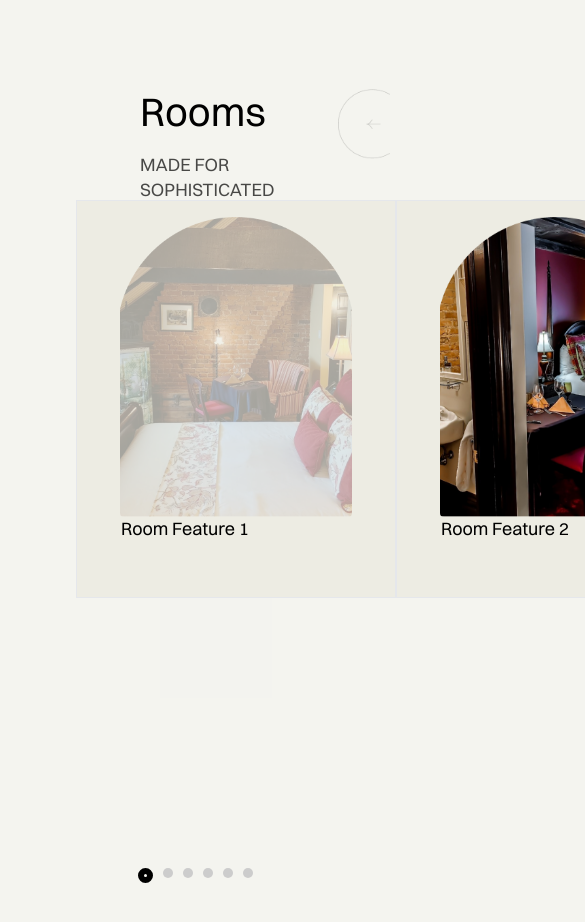
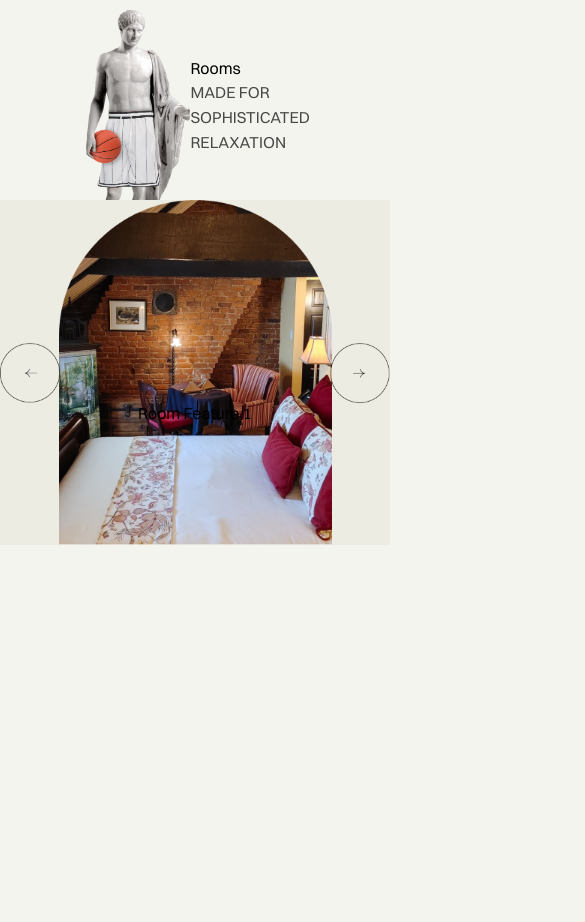
Before and after one commit to Bilalkhanmadakhail/bxtracktask, a React (Create React App) app: page / in a window 390 px wide. Shown: the top 922 px of the page, 585 px wide, since content can reach past the window. After the commit the page ends 844 px from the top, so only its background shows below. Built offline with nearby package versions, Linux system fonts and the light colour scheme.

Commit message:
new changesss

```diff
--- a/src/App.css
+++ b/src/App.css
@@ -5,6 +5,7 @@ body {
   margin: 0;
   overflow-x: hidden;
   background-color: #F4F4EF;
+  width: 100%;
   padding: 0;
 }
 .large-dot {
@@ -34,7 +35,7 @@ body {
 .slider {
   display: flex;
   /* width: 100% !important; */
-  top: 200px !important;
+  /* top: 200px !important; */
   /* position: absolute; */
   z-index: 50;
 
--- a/src/App.js
+++ b/src/App.js
@@ -3,7 +3,7 @@ import './App.css';
 import RoomsScreen from './components/RoomsScreen'
 function App() {
   return (
-    <div className="App">
+    <div className="App  ">
       <RoomsScreen />
     </div>
   );
--- a/src/components/RoomsScreen.js
+++ b/src/components/RoomsScreen.js
@@ -8,7 +8,7 @@ import statue from "../assets/Vector (17).png";
 import image6 from "../assets/image3.png";
 import left from "../assets/Group 1000003642.png";
 import right from "../assets/Group 4285 (1).png";
-import '../App.css';
+import "../App.css";
 
 const images = [image1, image2, image3, image4, image5, image6];
 
@@ -39,41 +39,85 @@ const RoomsScreen = () => {
   };
 
   const currentLeftmostIndex = Math.max(0, startIndex);
+  /////for the second screen
+  const captions = [
+    'Room Feature 1',
+    'Room Feature 2',
+    'Room Feature 3',
+    'Room Feature 4',
+    'Room Feature 5',
+    'Room Feature 6',
+  ];
+  const descriptions = [
+    'Lorem ipsum dolor sit amet coii adipiscing elit 1',
+    'Lorem ipsum dolor sit amet coii adipiscing elit 2',
+    'Lorem ipsum dolor sit amet coii adipiscing elit 3',
+    'Lorem ipsum dolor sit amet coii adipiscing elit 4',
+    'Lorem ipsum dolor sit amet coii adipiscing elit 5',
+    'Lorem ipsum dolor sit amet coii adipiscing elit 6',
+  ];
+  const [currentIndex, setCurrentIndex] = useState(0);
+  const [isImageClicked, setIsImageClicked] = useState(false);
+
+  const goToNext = () => {
+    setCurrentIndex((prevIndex) => (prevIndex + 1) % images.length);
+    setIsImageClicked(false);
+  };
+
+  const goToPrev = () => {
+    setCurrentIndex((prevIndex) =>
+      prevIndex === 0 ? images.length - 1 : prevIndex - 1
+    );
+    setIsImageClicked(false);
+  };
+
+  const handleImageClicked = () => {
+    setIsImageClicked(true);
+  };
 
   return (
-    <div className="container mx-auto overflow-hidden">
-      <div className="flex ml-7 h-[100vh] overflow-hidden mt-2 pt-5 w-[100%] ">
-        <div className="w-[63%] flex ">
-          <div className="ml-28 ">
-            <img className="w-[366px] h-[650px]" src={statue} alt="Statue" />
+    <div>
+      <div className="container mx-auto md:block hidden  overflow-hidden">
+      <div className="flex xl:ml-7 sm:mx-20 md:mx-0 sm:flex sm:flex-col md:flex-row md:flex h-[100vh] lg:w-[99%] overflow-hidden mt-2 pt-5 xl:w-[90%] ">
+        <div className="xl:w-[98%] xl:ml-5 sm:w[100%]  lg:w-[85%] md:w-[70%] flex ">
+          <div className="xl:ml-28 md:mx-10 lg:mx-0 lg:ml-16 ">
+            <img
+              className="xl:w-[366px] lg:w-[350px] lg:h-[500px] xl:h-[660px]"
+              src={statue}
+              alt="Statue"
+            />
           </div>
-          <div className="mt-16 mr-6 top-0 left-0 w-full">
-            <h1 className="font-normal text-[40px] leading-[40px]">Rooms</h1>
-            <p className="font-reg text-[18px] mt-5 leading-[25px] opacity-70">
+          <div className="xl:mt-16 sm:mt-8 lg:mt-10 md:mt-8 mr-6 top-0 left-0 w-full">
+            <h1 className="font-normal md:text-[30px] sm:text-[20px]  lg:text-[35px] xl:text-[40px] xl:leading-[40px]">
+              Rooms
+            </h1>
+            <p className="font-reg xl:text-[18px] md:text-[14px] lg:text-[16px]  lg:mt-2 xl:mt-5 leading-[25px] opacity-70">
               MADE FOR SOPHISTICATED RELAXATION
             </p>
           </div>
         </div>
-        <div className="flex ml-4 w-[20%] mt-24 justify- ">
+        <div className="flex  xxl:ml-32 xl:w-[20%] lg:w-[25%] sm:w-10 sm:h-10 md:mt-16 md:w-[20%] xl:mt-24 lg:mt-20 ">
           <img
             src={right}
-            className={`w-[70px] h-[70px] ml-12 transform -translate-y-1/2 text-white rounded-l ${startIndex === 0 ? 'opacity-20' : ''}`}
+            className={`lg:w-[70px] lg:h-[70px] md:w-[50px]  md:h-[50px] sm:w-10 sm:h-10 xl: transform -translate-y-1/2 text-white rounded-l ${
+              startIndex === 0 ? "opacity-20" : ""
+            }`}
             onClick={prevSlide}
             alt="Next"
           />
           <img
             src={left}
-            className={`w-[70px] h-[70px] ml-12 transform -translate-y-1/2 text-white rounded-l ${startIndex === totalImages - imagesPerPage ? 'opacity-20' : ''}`}
+            className={`lg:w-[70px] lg:h-[70px] md:w-[50px] md:h-[50px] md:ml-8  transform -translate-y-1/2 text-white rounded-l ${
+              startIndex === totalImages - imagesPerPage ? "opacity-20" : ""
+            }`}
             onClick={nextSlide}
             alt="Previous"
           />
         </div>
       </div>
-<div className="slider px-14 ml-40 mt-[398px] z-10 opacity-70 bg-[#F4F4EF] w-[100px] h-[100px]   flex justify-between transition-transform duration-500 ease-in-out absolute  ">
-
-</div>
-      <div className="slider px-14 ml-5 w-[100%] flex justify-between transition-transform duration-500 ease-in-out absolute  ">
-        <div className="flex w-[80%] justify-between transition-transform duration-500 ease-in-out">
+      <div className="slider xl:px-14 top-[200px] xxl:h-[120px] xxl:border-2 xxl:top-[190px] lg:px-10 xl:ml-44 xl:mt-[398px]  z-10 opacity-70 xl:bg-[#F4F4EF] w-[100px] h-[100px]    xl:flex justify-between transition-transform duration-500 ease-in-out absolute  "></div>
+      <div className="slider overflow-hidden xl:px-14 sm:top-[150px] xl:top-[202px] md:top-[150px] lg:px-10 md:px-10 lg:right-12 xl:left-12 lg:top-[170px]  xl:ml-5 xl:w-[100%] lg:w-[95%] md:w-[98%] flex justify-between transition-transform duration-500 ease-in-out absolute  ">
+        <div className="md:flex md:flex-row sm:flex sm:flex-col lgm:px-10 xl:px-0 xl:w-[85%] xxl:w-[80%] xxl:ml-14 lg:w-[99%] md:w-[99%]  justify-between transition-transform duration-500 ease-in-out">
           {Array.from({ length: imagesPerPage }, (_, index) => {
             const currentIndex = index + startIndex;
             const isVisible = currentIndex === currentLeftmostIndex;
@@ -82,14 +126,14 @@ const RoomsScreen = () => {
             return (
               <div
                 key={currentIndex}
-                className={`flex-shrink-0 w-[320px] h-[398px] bg-[#EDECE3] p-4 border text-center relative
+                className={`flex-shrink-0 md:w-[200px] md:h-[300px] xl:w-[320px] xl:h-[408px] lg:w-[280px] mdm:w-[250px] sm:w-[500px] sm:mx-20 md:mx-0 md:mb-0 sm:mb-10 xxl:w-[320px] xxl:h-[390px] sm:pb-10 md:pb-0 mdm:h-[320px] lg:h-[350px] bg-[#EDECE3] p-4 border text-center relative
                   ${currentIndex === selectedIndex ? "selected" : ""}`}
                 onClick={() => handleImageClick(currentIndex)}
               >
                 <img
                   src={images[currentIndex % totalImages]}
                   alt={`Image ${currentIndex + 1}`}
-                  className={`w-[232px] h-[300px] m-auto object-cover rounded ${
+                  className={`lg:w-[232px] xl:w-[260px] sm:w-[250px] xl:h-[325px] lg:h-[300px] md:w-[200px] m-auto object-cover rounded ${
                     isVisible ? "opacity-30  " : ""
                   }
                   ${isSelected ? "opacity-20" : ""}`}
@@ -99,12 +143,15 @@ const RoomsScreen = () => {
                     <div className="text-black mx-14    text-[18px] leading-[21px] font-normal absolute inset-0 flex flex-col items-start  text-start justify-center">
                       Room Feature {currentIndex + 1}
                       <div>
-                      <p className="opacity-70   ">Lorem ipsum dolor sit amet coii adipiscing elit mus, convallis morbi</p>
+                        <p className="opacity-70   ">
+                          Lorem ipsum dolor sit amet coii adipiscing elit mus,
+                          convallis morbi
+                        </p>
                       </div>
                     </div>
                   )}
                   {!isSelected && (
-                    <p className="text-black text-[18px] ml-11 leading-[21px] font-normal absolute mb-12  transform -translate-y-1/2">
+                    <p className="text-black md:ml-6 text-[18px] xl:ml-7 ml-5 md:mb-2 lg:ml-6 leading-[21px] font-normal sm:ml-32 xxl:mb-2 absolute xl:mb-8 lg:-mb-1 transform -translate-y-1/2">
                       Room Feature {currentIndex + 1}
                     </p>
                   )}
@@ -115,17 +162,64 @@ const RoomsScreen = () => {
         </div>
       </div>
 
-
-      <div className="slider-dots mt-4 mb-10 flex justify-center">
+      <div className="slider-dots xl:mt-4 md:mt-[100px] mdm:mt-[140px] lg:mt-[200px] mb-10 w-[100%]  flex  justify-center">
         {images.map((_, index) => (
           <div
             key={index}
-      className={`dot ${index === selectedIndex ? 'selected' : ''} ${index === 1 && selectedIndex === 1 ? 'large-dot' : ''} ${index === currentLeftmostIndex ? 'current-dot' : ''}`}
+            className={`dot ${index === selectedIndex ? "selected" : ""} ${
+              index === 1 && selectedIndex === 1 ? "large-dot" : ""
+            } ${index === currentLeftmostIndex ? "current-dot" : ""}`}
             onClick={() => handleImageClick(index)}
           />
         ))}
       </div>
     </div>
+    <div className="second flex mx-20 md:hidden  ">
+      <div>
+        <img src={statue} className=""/>
+      </div>
+      <div className=" mt-14">
+
+      <h1 className="font-normal md:text-[30px] sm:text-[20px]  lg:text-[35px] xl:text-[40px] xl:leading-[40px]">
+              Rooms
+            </h1>
+            <p className="font-reg xl:text-[18px] md:text-[14px] lg:text-[16px]  lg:mt-2 xl:mt-5 leading-[25px] opacity-70">
+              MADE FOR SOPHISTICATED RELAXATION
+            </p>
+      </div>
+      </div>
+    <div className="absolute bg-[#EDECE3] w-[100%]  top-[200px]  md:hidden block">
+    <img
+        src={images[currentIndex]}
+        alt={`Image ${currentIndex + 1}`}
+        className={`m-auto w-[70%] ${isImageClicked ? 'opacity-30' : ''}`}
+        onClick={handleImageClicked}
+      />
+      <div className="absolute left-0 bottom-28 z-50 right-0 text-black p-2 text-center">
+        <div>
+          {isImageClicked ? 'Room Feature ' : captions[currentIndex]}
+        </div>
+        {isImageClicked && (
+          <div className="opacity-70">
+            {descriptions[currentIndex]}
+          </div>
+        )}
+      </div>
+      <img
+        src={right}
+        alt="Left Arrow"
+        className="absolute left-0 sm:w-[80px] sm:h-[80px] w-[60px] h-[60px]  top-1/2 transform -translate-y-1/2"
+        onClick={goToPrev}
+      />
+      <img
+        src={left}
+        alt="Right Arrow"
+        className="absolute right-0 sm:w-[80px] sm:h-[80px] w-[60px] h-[60px] top-1/2 transform -translate-y-1/2"
+        onClick={goToNext}
+      />
+    </div>
+
+    </div>
   );
 };
 
--- a/tailwind.config.js
+++ b/tailwind.config.js
@@ -4,7 +4,22 @@ module.exports = {
     "./src/**/*.{js,jsx,ts,tsx}",
   ],
   theme: {
-    extend: {},
+    screens: {
+      'sm': '640px',
+      // => @media (min-width: 640px) { ... }
+
+      'md': '768px',
+      // => @media (min-width: 768px) { ... }
+      'mdm': '900px',
+      'lg': '1024px',
+      // => @media (min-width: 1024px) { ... }
+      'lgm': '1120px',
+      'xl': '1280px',
+      // => @media (min-width: 1280px) { ... }
+      'xxl': '1420px',
+      '2xl': '1536px',
+      // => @media (min-width: 1536px) { ... }
+    }
   },
   plugins: [],
 }
```
Lines whose indentation alone changed are shown as unchanged.
